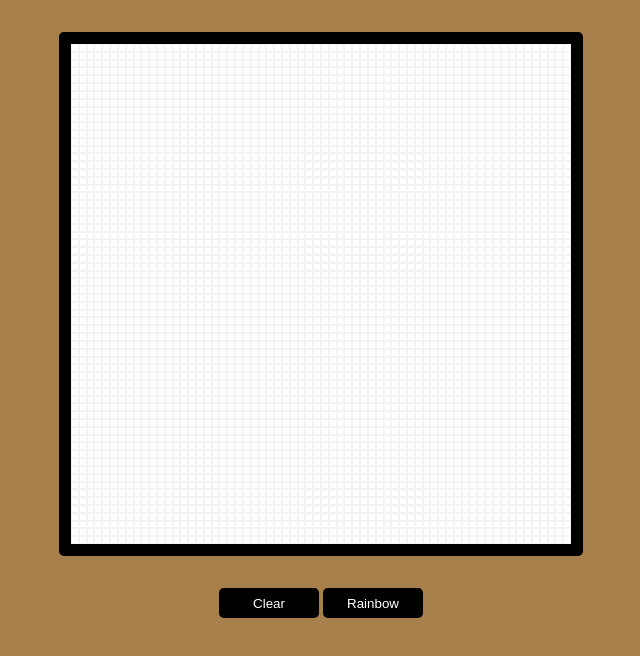
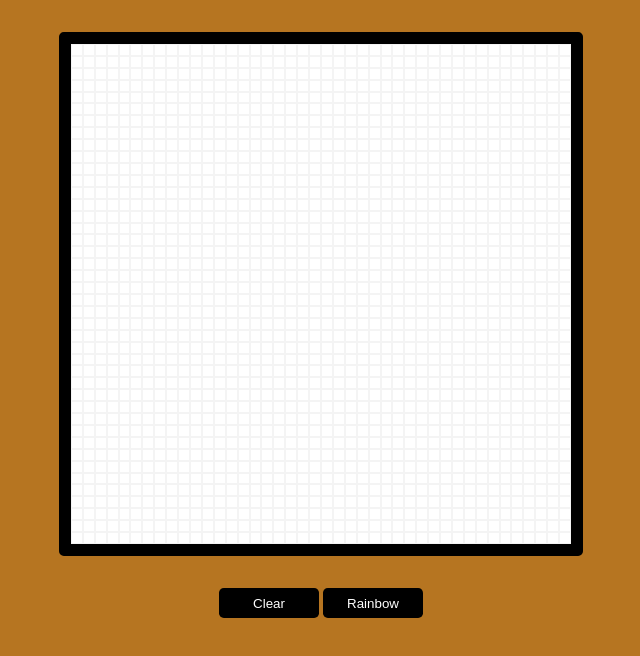
Before and after one commit to agusscript/etch-a-sketch, a plain HTML site: page index.html in a window 1280 px wide. Shown: the whole page, without its empty margins (319-959 px from the left). Drawn offline with Linux system fonts and the light colour scheme.

Commit message:
Change size grid container

```diff
--- a/script.js
+++ b/script.js
@@ -62,7 +62,7 @@ raibowColorDivButton.addEventListener("click", randomColor);
 
 function showGrid() {
   createGridContainer();
-  createGrid(64);
+  createGrid(42);
   changeDivColor("black");
 }
 
--- a/styles.css
+++ b/styles.css
@@ -2,7 +2,7 @@ body {
   margin: 0;
   padding: 0;
   text-align: center;
-  background-color: rgb(168, 128, 76);
+  background-color: rgb(182, 117, 33);
 }
 
 #grid-container {
```
